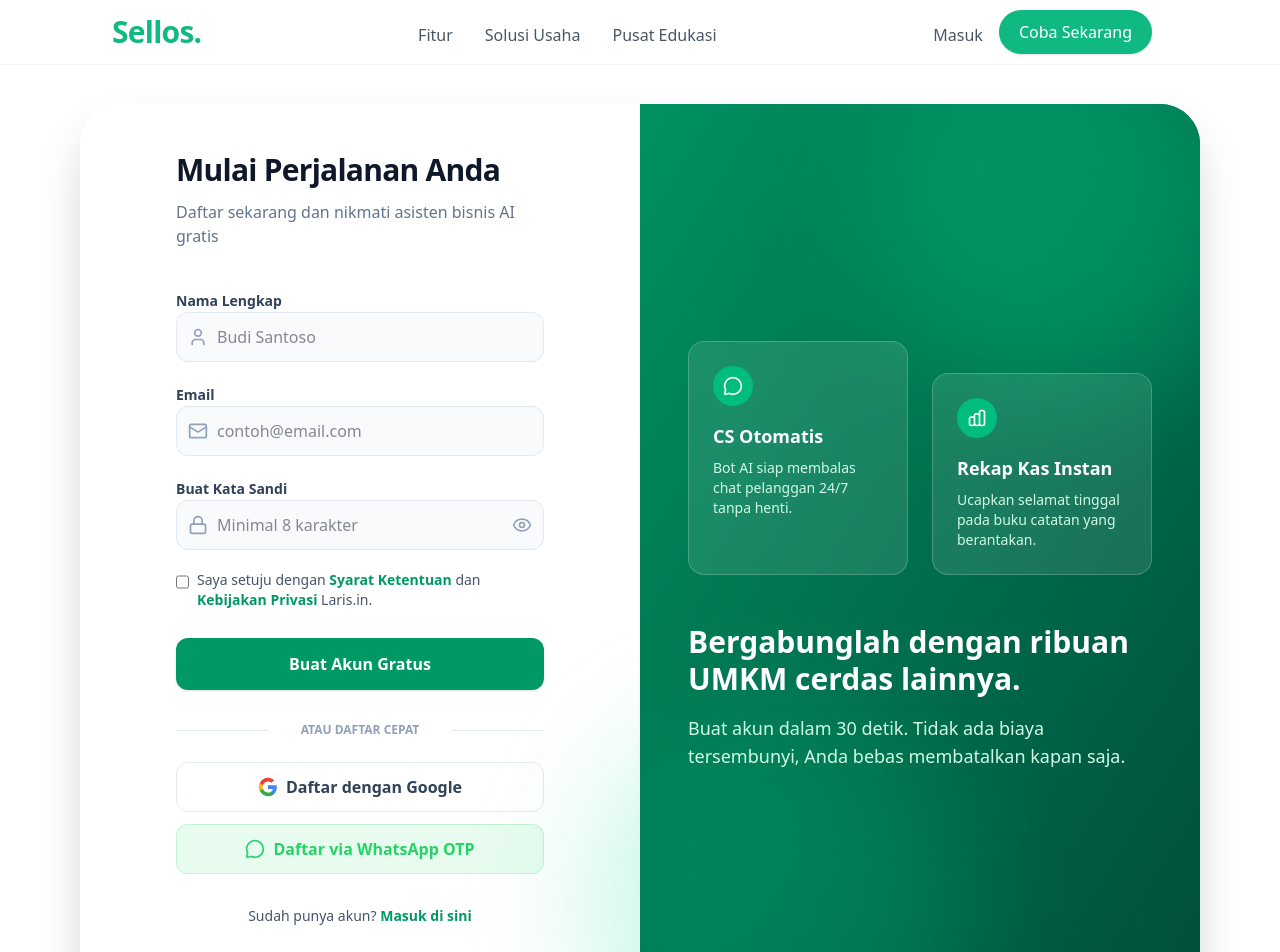
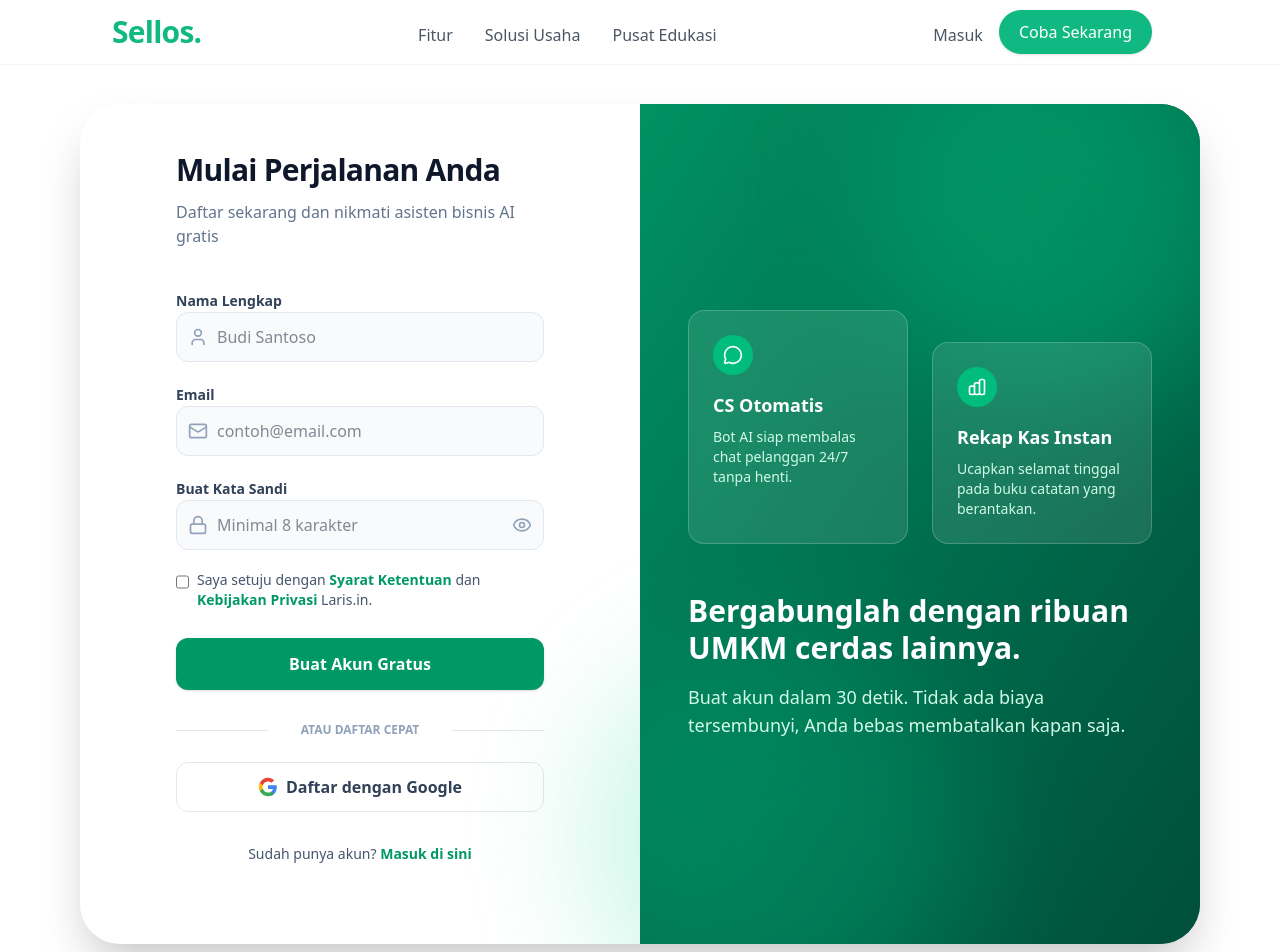
Before and after one commit to afrzchrs/Sellos-Seller-Operating-System-, a Next.js app: page /Auth/register in a window 1280 px wide. Shown: the top 952 px of the page. Built offline with nearby package versions, Linux system fonts and the light colour scheme.

Commit message:
Remove WhatsApp OTP registration button
Removed WhatsApp OTP registration button from the page.

```diff
--- a/src/app/(root)/Auth/register/page.tsx
+++ b/src/app/(root)/Auth/register/page.tsx
@@ -179,10 +179,6 @@ const RegisterPage = () => {
               </svg>
               Daftar dengan Google
             </button>
-            <button className="w-full flex items-center justify-center gap-2 bg-[#25D366]/10 border border-[#25D366]/20 rounded-xl py-3 text-[#25D366] font-semibold hover:bg-[#25D366]/20 transition-colors">
-              <MessageCircle className="w-5 h-5" />
-              Daftar via WhatsApp OTP
-            </button>
           </div>
 
           {/* Link Login */}
```
